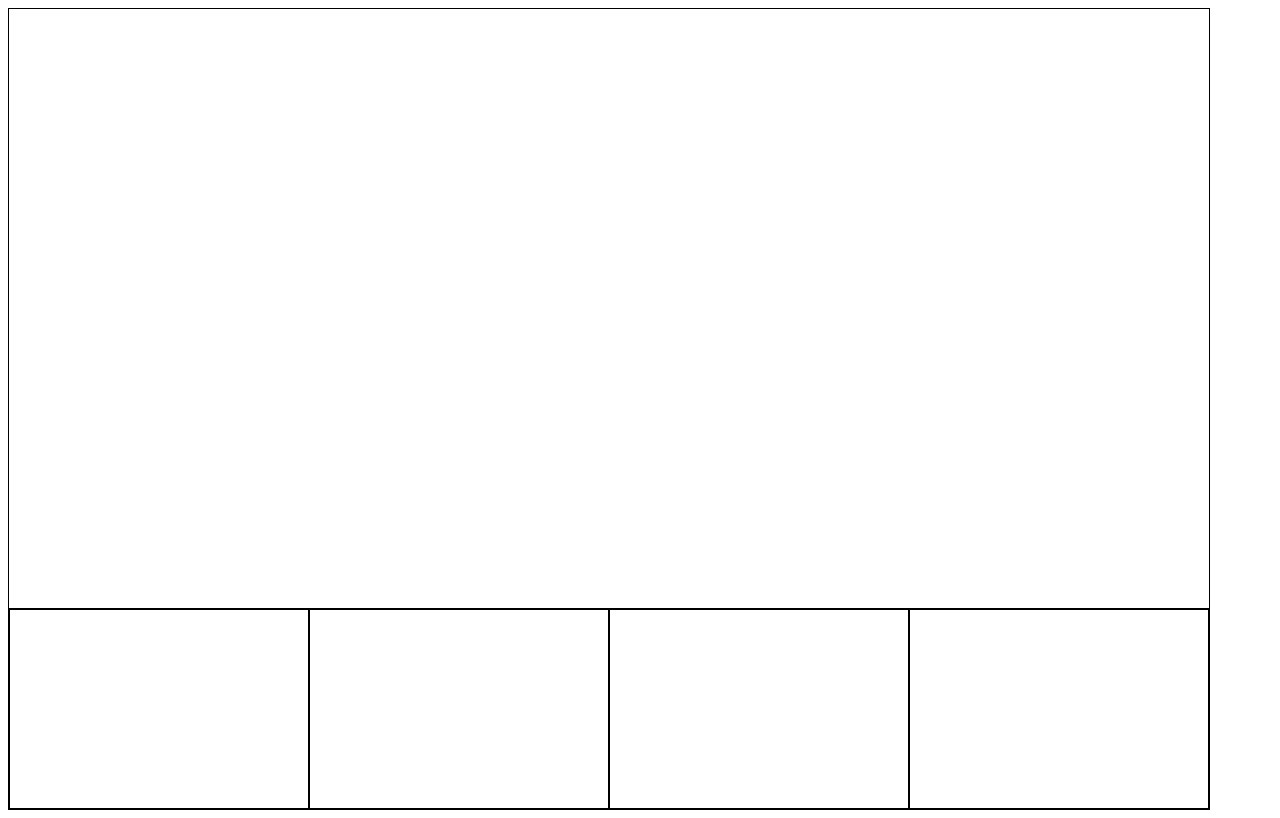
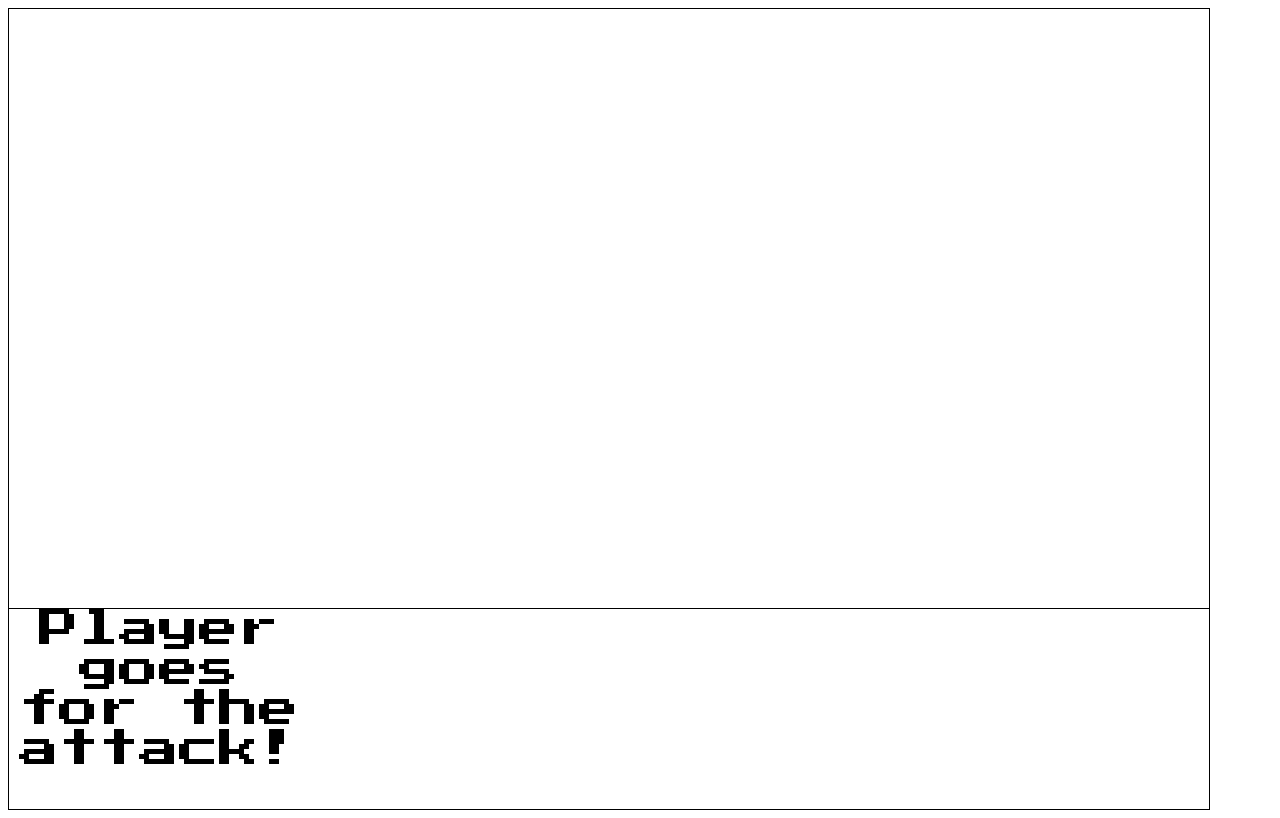
Before and after one commit to nicklope/Turn-Based-RPG, a plain HTML site: page index.html in a window 1280 px wide. Both pictures are taken after a click on the element 159 px from the left and 709 px from the top of the page. Drawn offline with Linux system fonts and the light colour scheme.

Commit message:
created function that removes action bar

```diff
--- a/script.js
+++ b/script.js
@@ -21,7 +21,14 @@ actionBar.appendChild(guardBtn)
 actionBar.appendChild(itemBtn)
 
 // Functions
-
+const clearActionBar = (parent) => {
+  while (parent.firstChild) {
+    parent.removeChild(parent.firstChild)
+  }
+}
+const randomRange = (min, max) => {
+  return Math.floor(Math.random() * (max - min) + min)
+}
 const enemyTurn = (enemy) => {
   console.log(`${enemy.name} came out swinging!`)
   if (player.guarding === false) {
@@ -33,13 +40,11 @@ const enemyTurn = (enemy) => {
   }
 }
 const attack = (attacker, attacked) => {
-  console.log(`${attacker.name} goes for the attack!`)
+  clearActionBar(actionBar)
+  actionBar.innerText = `${attacker.name} goes for the attack!`
   attacked.hp -= attacker.damage
   console.log(`${attacked.name} took ${attacker.damage} points of damage!`)
   enemyTurn(attacked)
-}
-const randomRange = (min, max) => {
-  return Math.floor(Math.random() * (max - min) + min)
 }
 // Obects + constructors
 
--- a/style.css
+++ b/style.css
@@ -15,6 +15,8 @@
   align-self: flex-end;
   display: grid;
   grid-template-columns: 25% 25% 25% 25%;
+  text-align: center;
+  font-size: 40px;
 }
 .action-btn {
   border: 1px solid black;
```
